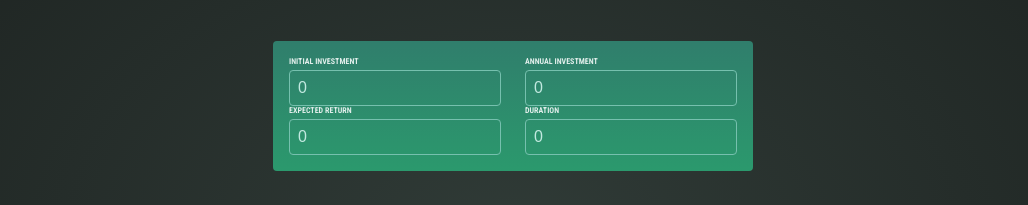
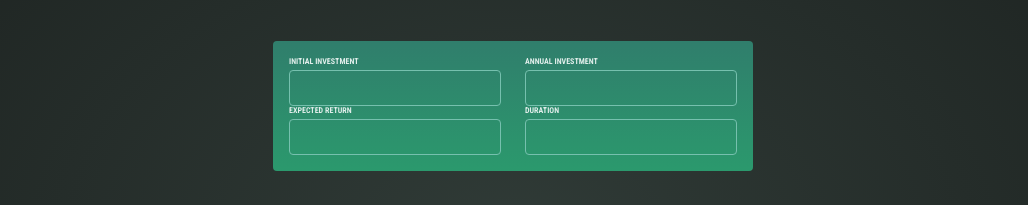
Before and after one commit to jeremie1207/learn-react-udemy-maximilian-practice-project-01, a React (Vite) app: page / in a window 1280 px wide. Shown: the part 185-390 px from the top of the page, without its empty margins (127-1155 px from the left). Built offline with nearby package versions, Linux system fonts and the light colour scheme.

Commit message:
Update UserInput.jsx

```diff
--- a/src/components/UserInput.jsx
+++ b/src/components/UserInput.jsx
@@ -1,3 +1,8 @@
+function formatFalsyValue(value) {
+    if(!value) return '';
+    return value;
+}
+
 
 export default function UserInput({formData, handleChange}){
 
@@ -9,7 +14,7 @@ export default function UserInput({formData, handleChange}){
                     type="number"
                     name="initialInvestment"
                     id="initial_investment"
-                    value={formData.initialInvestment}
+                    value={formatFalsyValue(formData.initialInvestment)}
                     onChange={handleChange}
                     />
             </div>
@@ -19,7 +24,7 @@ export default function UserInput({formData, handleChange}){
                     type="number"
                     name="annualInvestment"
                     id="annual_investment"
-                    value={formData.annualInvestment}
+                    value={formatFalsyValue(formData.annualInvestment)}
                     onChange={handleChange}/>
             </div>
         </div>
@@ -31,7 +36,7 @@ export default function UserInput({formData, handleChange}){
                     type="number"
                     name="expectedReturn"
                     id="expected_return"
-                    value={formData.expectedReturn}
+                    value={formatFalsyValue(formData.expectedReturn)}
                     onChange={handleChange}/>
             </div>
             <div>
@@ -40,7 +45,7 @@ export default function UserInput({formData, handleChange}){
                     type="number"
                     name="duration"
                     id="duration"
-                    value={formData.duration}
+                    value={formatFalsyValue(formData.duration)}
                     onChange={handleChange}/>
             </div>
         </div>
```
